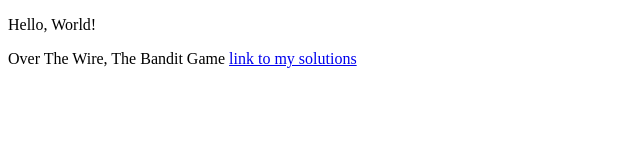
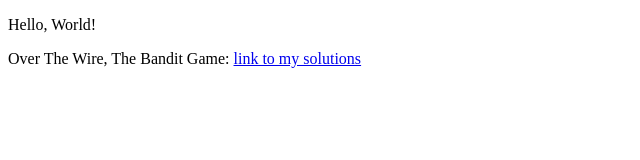
Before and after one commit to b-fatma/b-fatma.github.io, a plain HTML site: page index.html in a window 1280 px wide. Shown: the full height of the page, 0-640 px from the left. Drawn offline with Linux system fonts and the light colour scheme.

Commit message:
small addition

```diff
--- a/index.html
+++ b/index.html
@@ -6,5 +6,5 @@
     <p>
         Hello, World!
     </p>
-    <p>Over The Wire, The Bandit Game <a href="./bandit/index.html">link to my solutions</a></p>
+    <p>Over The Wire, The Bandit Game: <a href="./bandit/index.html">link to my solutions</a></p>
 </body>
```
